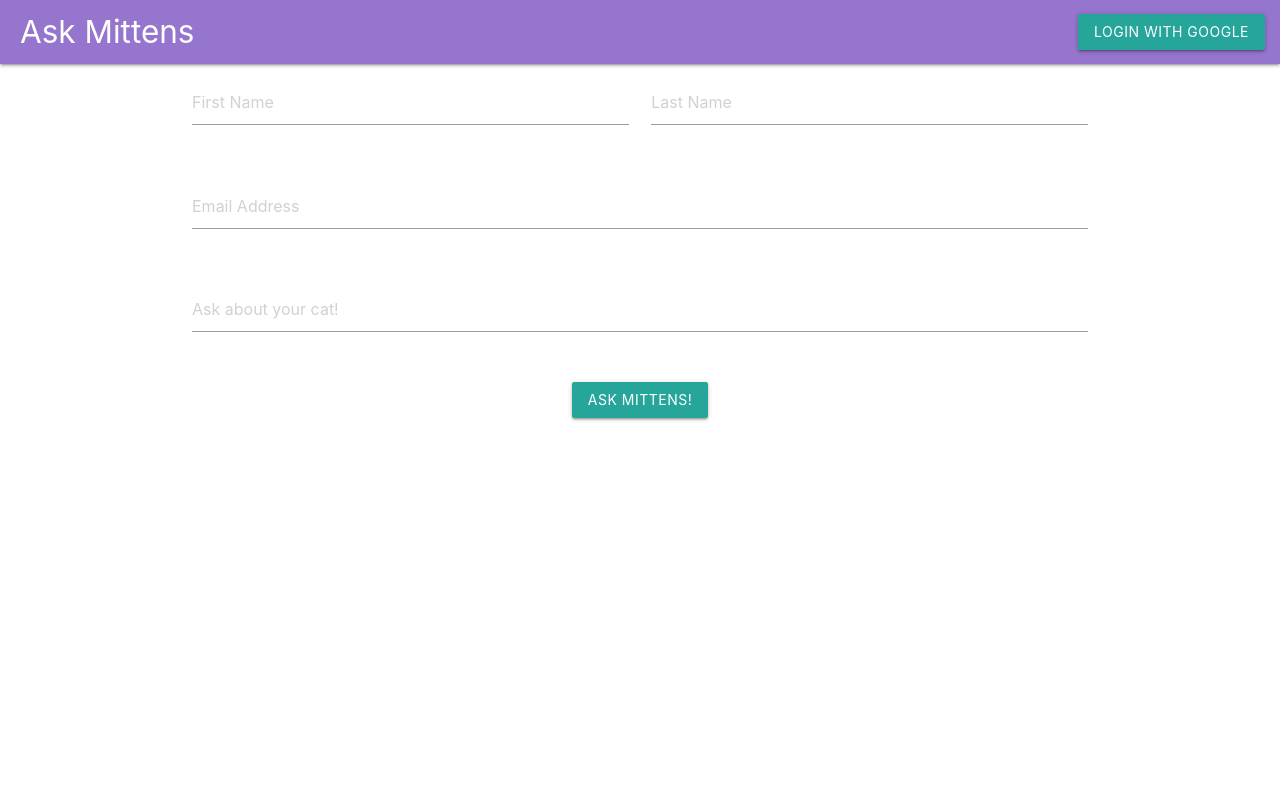
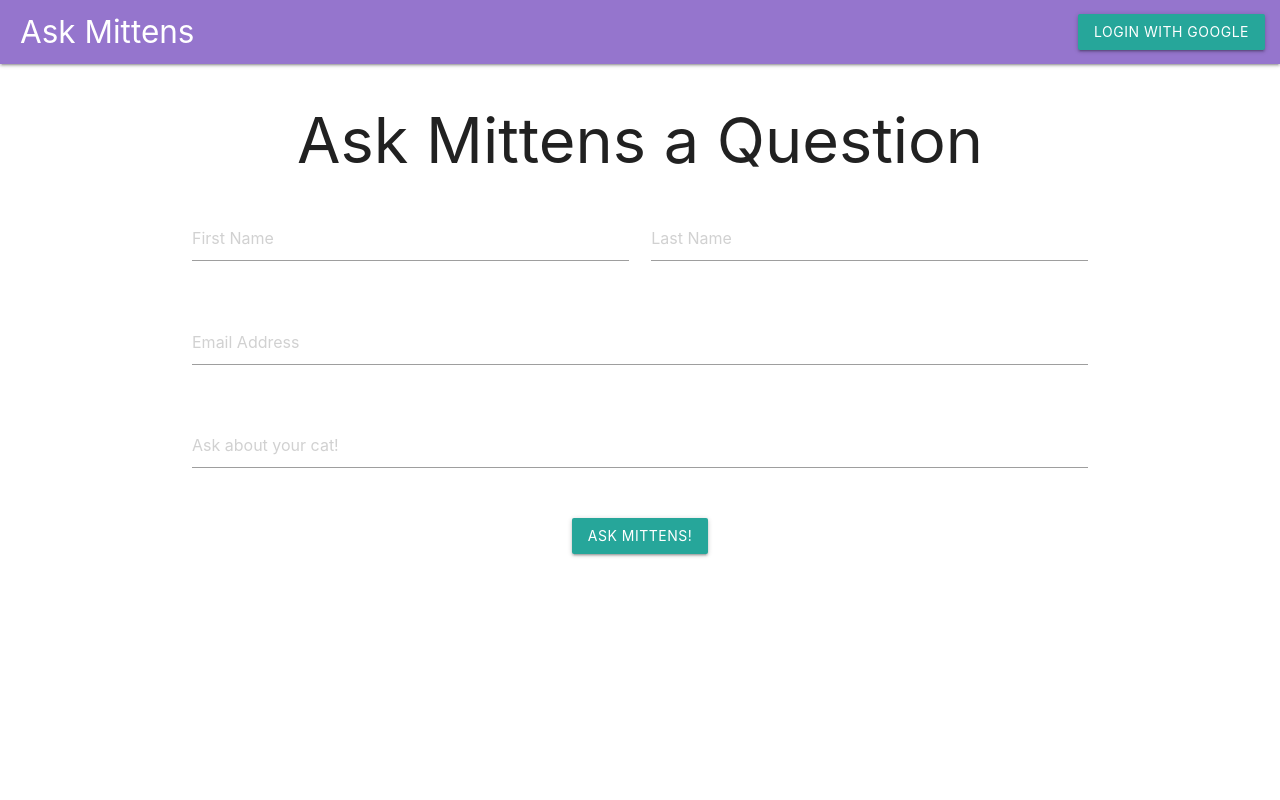
Before and after one commit to timjoco/ask-mittens, a React (Create React App) app in the folder client/: page /home/form in a window 1280 px wide. Shown: the top 800 px of the page. Built offline with nearby package versions, Linux system fonts and the light colour scheme; no server answers; what buttercms would draw is missing.

Commit message:
Corrected some CSS issues with the Blog and added h1 heading to Form

```diff
--- a/client/src/components/Blog/Blog.css
+++ b/client/src/components/Blog/Blog.css
@@ -1,3 +1,13 @@
+.page-container {
+  display: flex;
+  flex-direction: column;
+  min-height: 100vh;
+}
+
+.content-wrap {
+  flex: 1;
+}
+
 .blog-container {
   flex: 1;
   max-width: 600px;
--- a/client/src/components/Blog/Post.js
+++ b/client/src/components/Blog/Post.js
@@ -6,7 +6,8 @@ import './Blog.css';
 const Post = (props) => {
   const data = props.location.state;
   return (
-    <div className="blog-container">
+    <div className="page-container">
+      <div className="content-wrap">
         <h1>{data.title}</h1>
         <hr />
         <div className="author">
@@ -24,6 +25,7 @@ const Post = (props) => {
         <hr />
         <Link to="/home/blog">&larr; Back to the posts list</Link>
       </div>
+    </div>
   );
 };
 
--- a/client/src/components/Form/Form.js
+++ b/client/src/components/Form/Form.js
@@ -6,6 +6,7 @@ class Form extends React.Component {
     return (
       <div className="container">
         <div style={{ textAlign: 'center' }} className="page-container">
+          <h1>Ask Mittens a Question</h1>
           <div className="content-wrap">
             <form className="col s12">
               <div className="row">
```
Lines whose indentation alone changed are shown as unchanged.
